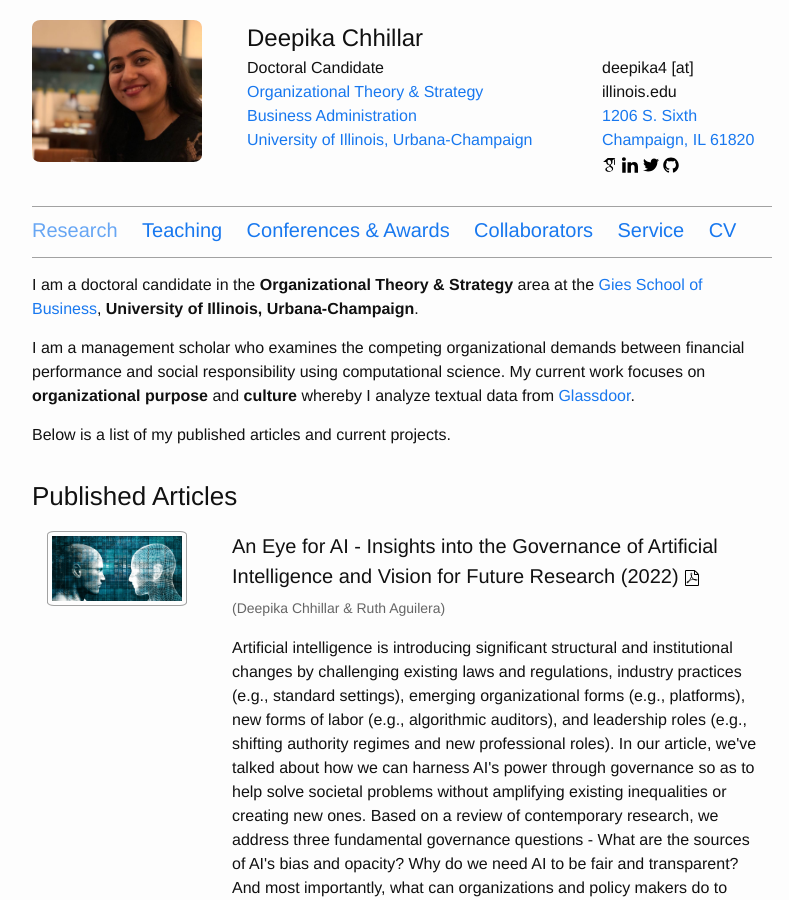
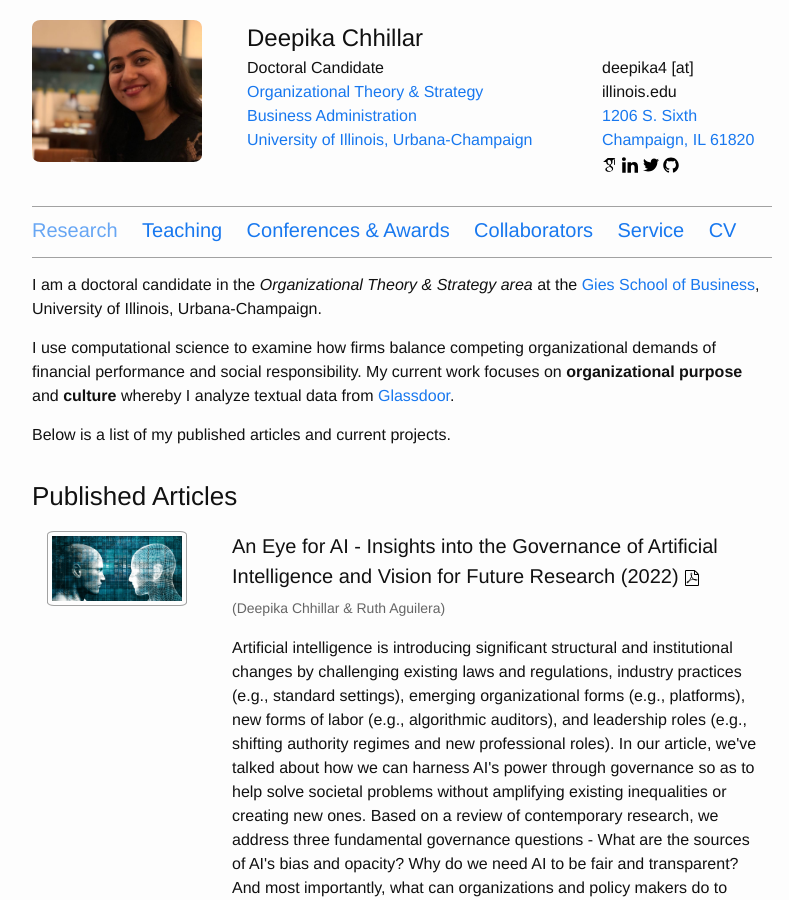
Before and after one commit to deepikachhillar/deepikachhillar.github.io, a Jekyll site: the page built from index.md, in a window 1280 px wide and 900 px high. Shown: the whole window, without its empty margins (238-1027 px from the left). Built offline with Jekyll 4.4.1, drawn with Linux system fonts in a browser that asks for light colours.

Commit message:
Update index.md

```diff
--- a/index.md
+++ b/index.md
@@ -5,9 +5,9 @@ weight: 1
 group: research
 ---
 
-I am a doctoral candidate in the **Organizational Theory & Strategy** area at the [Gies School of Business](https://giesbusiness.illinois.edu/){:target="_blank"}, **University of Illinois, Urbana-Champaign**.
+I am a doctoral candidate in the *Organizational Theory & Strategy area* at the [Gies School of Business](https://giesbusiness.illinois.edu/){:target="_blank"}, University of Illinois, Urbana-Champaign.
 
-I am a management scholar who examines the competing organizational demands between financial performance and social responsibility using computational science. My current work focuses on **organizational purpose** and **culture** whereby I analyze textual data from [Glassdoor](https://www.glassdoor.com/member/home/index.htm){:target="_blank}.
+I use computational science to examine how firms balance competing organizational demands of financial performance and social responsibility. My current work focuses on **organizational purpose** and **culture** whereby I analyze textual data from [Glassdoor](https://www.glassdoor.com/member/home/index.htm){:target="_blank}.
 
 Below is a list of my published articles and current projects.
 
```
